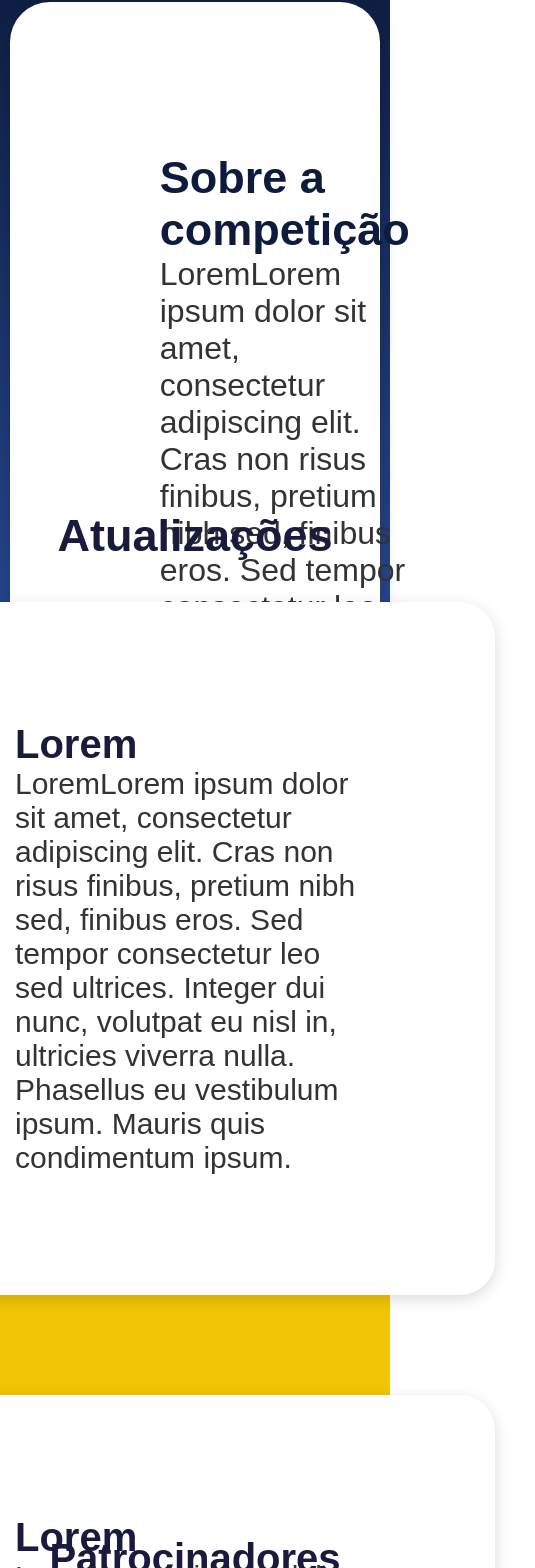
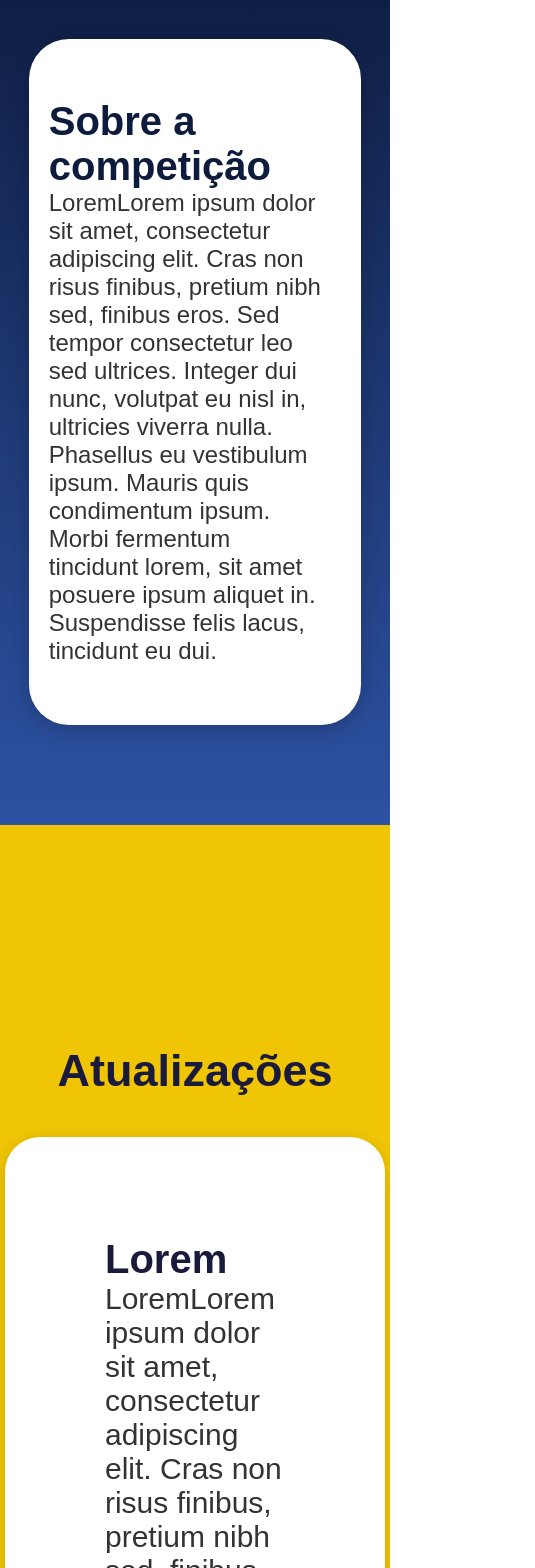
Before and after one commit to patrickgougeon/Site-Cansat-React, a React (Vite) app: page /#/ in a window 390 px wide. Shown: the part 1004-2572 px from the top of the page, 535 px wide, since content can reach past the window. Built offline with nearby package versions, Linux system fonts and the light colour scheme.

Commit message:
Resolvi!!!

```diff
--- a/src/index.css
+++ b/src/index.css
@@ -364,18 +364,18 @@ footer {
 }
 
 #homemain {
-    height: 100%;
     margin: 0;
-    flex: 1;
     display: flex;
     flex-direction: column;
 }
 
 #primeira {
-    height: 100vh;
+    min-height: 100vh;
     display: flex;
     justify-content: center;
     align-items: center;
+    text-align: center;
+    padding: 60px 20px;
 }
 
 #primeira h1 {
@@ -390,7 +390,7 @@ footer {
     border: none;
     border-radius: 50px;
     cursor: pointer;
-    transition: all 0.3 ease 0s;
+    transition: all 0.3s ease;
     color: #002555;
     margin-left: 2px;
     font-size: 30px;
@@ -401,13 +401,12 @@ footer {
 }
 
 #segunda {
-    margin: 0;
     font-family: Arial, Helvetica, sans-serif;
     background: linear-gradient(to bottom, #0d1b3d, #2d52a3);
     display: flex;
     justify-content: center;
     align-items: center;
-    height: 100vh;
+    padding: 100px 20px;
 }
 
 #card {
@@ -417,6 +416,7 @@ footer {
     display: flex;
     max-width: 1600px;
     box-shadow: 0 4px 20px rgba(0, 0, 0, 0.2);
+    flex-wrap: wrap;
 }
 
 #text-section {
@@ -427,7 +427,7 @@ footer {
 #text-section h2 {
     color: #0d1b3d;
     font-size: 50px;
-    }
+}
 
 #text-section p {
     font-size: 40px;
@@ -446,13 +446,13 @@ footer {
 }
 
 #terceira {
-    margin: 0;
     font-family: Arial, Helvetica, sans-serif;
     background: rgb(240, 197, 5);
     display: flex;
     justify-content: center;
     align-items: center;
-    height: 100vh;
+    padding: 100px 20px;
+    flex-direction: column;
 }
 
 #tcontainer {
@@ -472,7 +472,7 @@ footer {
     flex-wrap: wrap;
 }
 
-#tcard {
+#tcard1, #tcard2 {
     background-color: white;
     border-radius: 35px;
     padding: 120px;
@@ -481,24 +481,24 @@ footer {
     text-align: left;
 }
 
-#tcard h3 {
+#tcard1 h3, #tcard2 h3 {
     margin-top: 0;
     color: #1a1a3d;
     font-size: 40px;
 }
 
-#tcard p {
+#tcard1 p, #tcard2 p {
     font-size: 30px;
     color: #333;
 }
 
 #quarta {
-    margin: 0;
     font-family: Arial, Helvetica, sans-serif;
     display: flex;
     justify-content: center;
     align-items: center;
-    height: 100vh;
+    padding: 100px 20px;
+    flex-direction: column;
 }
 
 #qconteiner {
@@ -530,28 +530,39 @@ footer {
     font-weight: bold;
 }
 
-@media (max-width: 600px) {
+@media (max-width: 781px) {
+    #card {
+        width: 95%;
+        justify-content: right;
+        align-items: center;
+        flex-direction: column;
+        padding: 60px 20px;
+    }
 
-    #card {
-        height: 85%;
-        width: 95%;
-    }
     #img-section {
         display: none;
     }
+
     #text-section p {
-        gap: 100px;
-        font-size: 32px;
-    }
-    #text-section h2 {
-        font-size: 45px;
+        font-size: 24px;
     }
 
-    #quarta {
-        height: 150vh;
+    #text-section h2 {
+        font-size: 40px;
     }
 
-    #terceira {
-        height: 120vh;
+    #tcard1 {
+        padding: 100px;
+        width: 100%;
+        height: auto;
+    }
+
+    #tcard2 {
+        display: none;
+    }
+
+    #patrocinadores-box {
+        width: 100%;
+        height: 50vh;
     }
 }
--- a/src/pages/home.jsx
+++ b/src/pages/home.jsx
@@ -33,11 +33,11 @@ import Footer from "../components/Footer"
                 <div id="tcontainer">
                     <h1>Atualizações</h1>
                     <div id="tcards">
-                    <div id="tcard">
+                    <div id="tcard1">
                         <h3>Lorem</h3>
                         <p>LoremLorem ipsum dolor sit amet, consectetur adipiscing elit. Cras non risus finibus, pretium nibh sed, finibus eros. Sed tempor consectetur leo sed ultrices. Integer dui nunc, volutpat eu nisl in, ultricies viverra nulla. Phasellus eu vestibulum ipsum. Mauris quis condimentum ipsum.</p>
                     </div>
-                    <div id="tcard">
+                    <div id="tcard2">
                         <h3>Lorem</h3>
                         <p>LoremLorem ipsum dolor sit amet, consectetur adipiscing elit. Cras non risus finibus, pretium nibh sed, finibus eros. Sed tempor consectetur leo sed ultrices. Integer dui nunc, volutpat eu nisl in, ultricies viverra nulla. Phasellus eu vestibulum ipsum. Mauris quis condimentum ipsum.</p>
                     </div>
```
